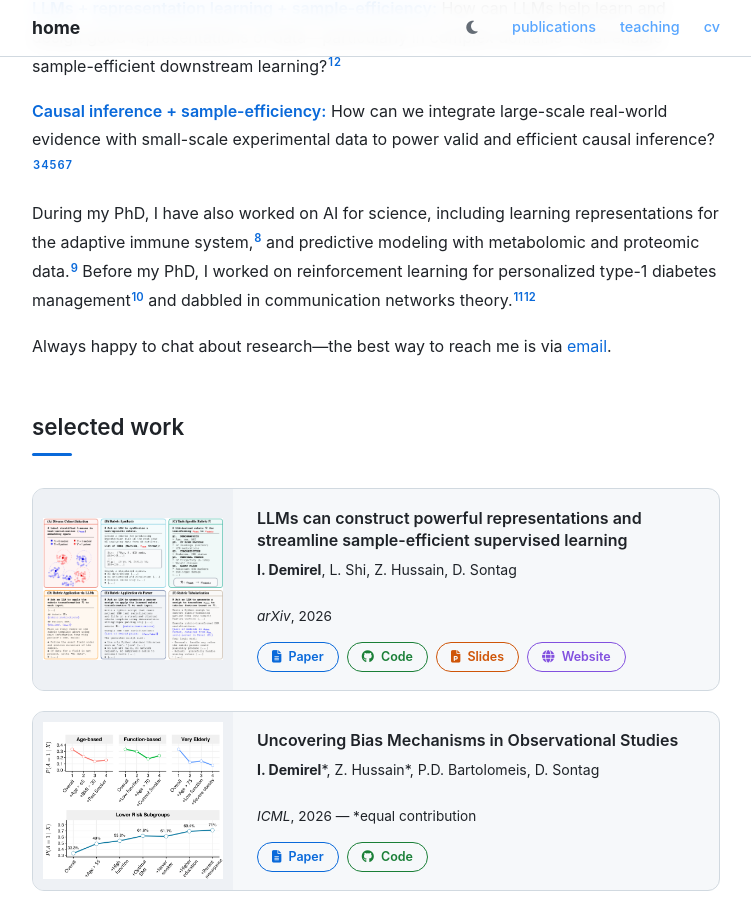
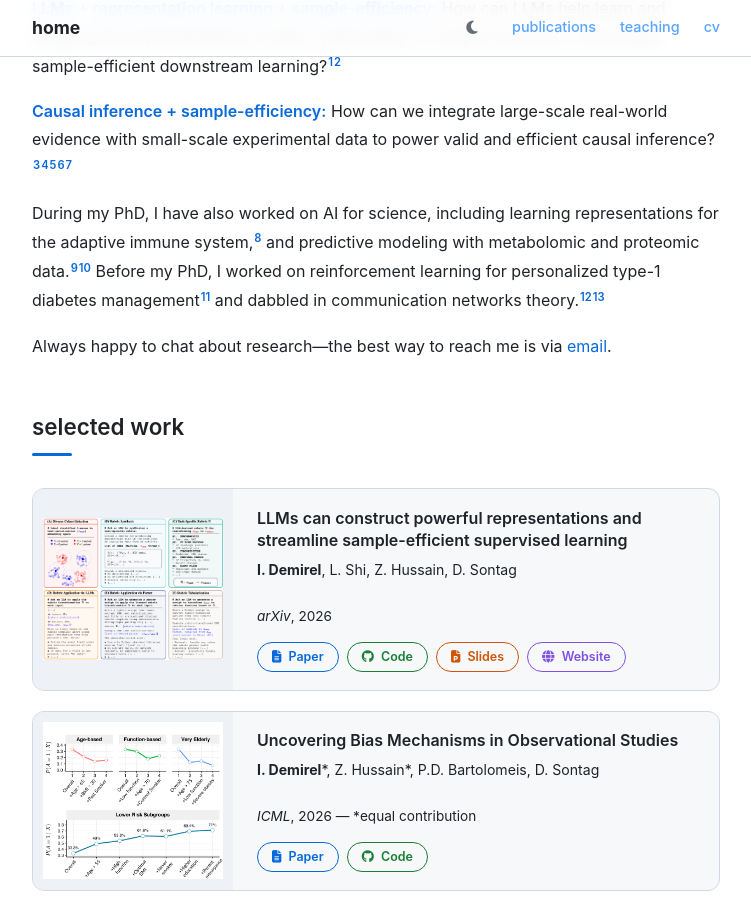
Before and after one commit to demireal/demireal.github.io, a Jekyll site: the page built from index.html, in a window 1280 px wide and 900 px high, scrolled down 768 px. Shown: the whole window, without its empty margins (264-1015 px from the left). Built offline with Jekyll 4.4.1, drawn with Linux system fonts in a browser that asks for light colours.

Commit message:
Update index.html

```diff
--- a/index.html
+++ b/index.html
@@ -55,7 +55,7 @@ title: ""
   </p>
 
   <p>
-    During my PhD, I have also worked on AI for science, including learning representations for the adaptive immune system,<a class="ri-ref" href="https://openreview.net/pdf?id=oAukQalLzs"><sup>8</sup></a> and predictive modeling with metabolomic and proteomic data.<a class="ri-ref" href="https://www.ahajournals.org/doi/abs/10.1161/circ.148.suppl_1.14625"><sup>9</sup></a> Before my PhD, I worked on reinforcement learning for personalized type-1 diabetes management<a class="ri-ref" href="https://proceedings.neurips.cc/paper_files/paper/2022/file/afddff15817993412489a7df483da7d9-Paper-Conference.pdf"><sup>10</sup></a> and dabbled in communication networks theory.<a class="ri-ref" href="https://ieeexplore.ieee.org/abstract/document/8904457/"><sup>11</sup></a><a class="ri-ref" href="https://www.sciencedirect.com/science/article/abs/pii/S1051200422000409"><sup>12</sup></a>
+    During my PhD, I have also worked on AI for science, including learning representations for the adaptive immune system,<a class="ri-ref" href="https://openreview.net/pdf?id=oAukQalLzs"><sup>8</sup></a> and predictive modeling with metabolomic and proteomic data.<a class="ri-ref" href="https://www.biorxiv.org/content/10.64898/2026.05.05.723059v1.abstract"><sup>9</sup></a><a class="ri-ref" href="https://www.ahajournals.org/doi/abs/10.1161/circ.148.suppl_1.14625"><sup>10</sup></a> Before my PhD, I worked on reinforcement learning for personalized type-1 diabetes management<a class="ri-ref" href="https://proceedings.neurips.cc/paper_files/paper/2022/file/afddff15817993412489a7df483da7d9-Paper-Conference.pdf"><sup>11</sup></a> and dabbled in communication networks theory.<a class="ri-ref" href="https://ieeexplore.ieee.org/abstract/document/8904457/"><sup>12</sup></a><a class="ri-ref" href="https://www.sciencedirect.com/science/article/abs/pii/S1051200422000409"><sup>13</sup></a>
   </p>
 
   <p>
```
